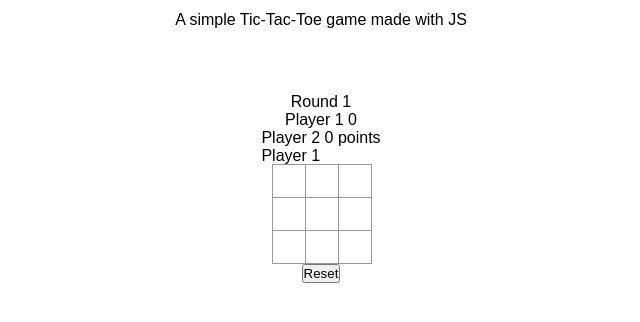
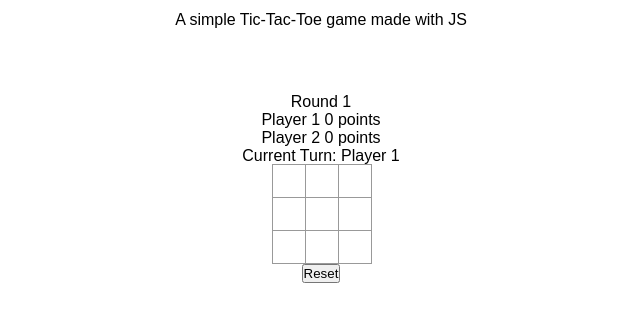
Before and after one commit to ndrsov/TicTacToe_TOP, a plain HTML site: page index.html in a window 1280 px wide. Shown: the part 90-412 px from the top of the page, without its empty margins (319-959 px from the left). Drawn offline with Linux system fonts and the light colour scheme.

Commit message:
Add missing turn display markup

```diff
--- a/index.html
+++ b/index.html
@@ -14,10 +14,10 @@
       <div class="game-information">
         <div class="players-score">
           <p class="round">Round <span>1</span></p>
-          <p class="p1-score">Player 1 <span>0</span></p>
+          <p class="p1-score">Player 1 <span>0</span> points</p>
           <p class="p2-score">Player 2 <span>0</span> points</p>
         </div>
-        <span id="player-display"></span>
+        <p>Current Turn: <span id="player-display"></span></p>
       </div>
       <div class="board" id="main-board"></div>
       <button class="btn reset-btn" id="reset">Reset</button>
```
